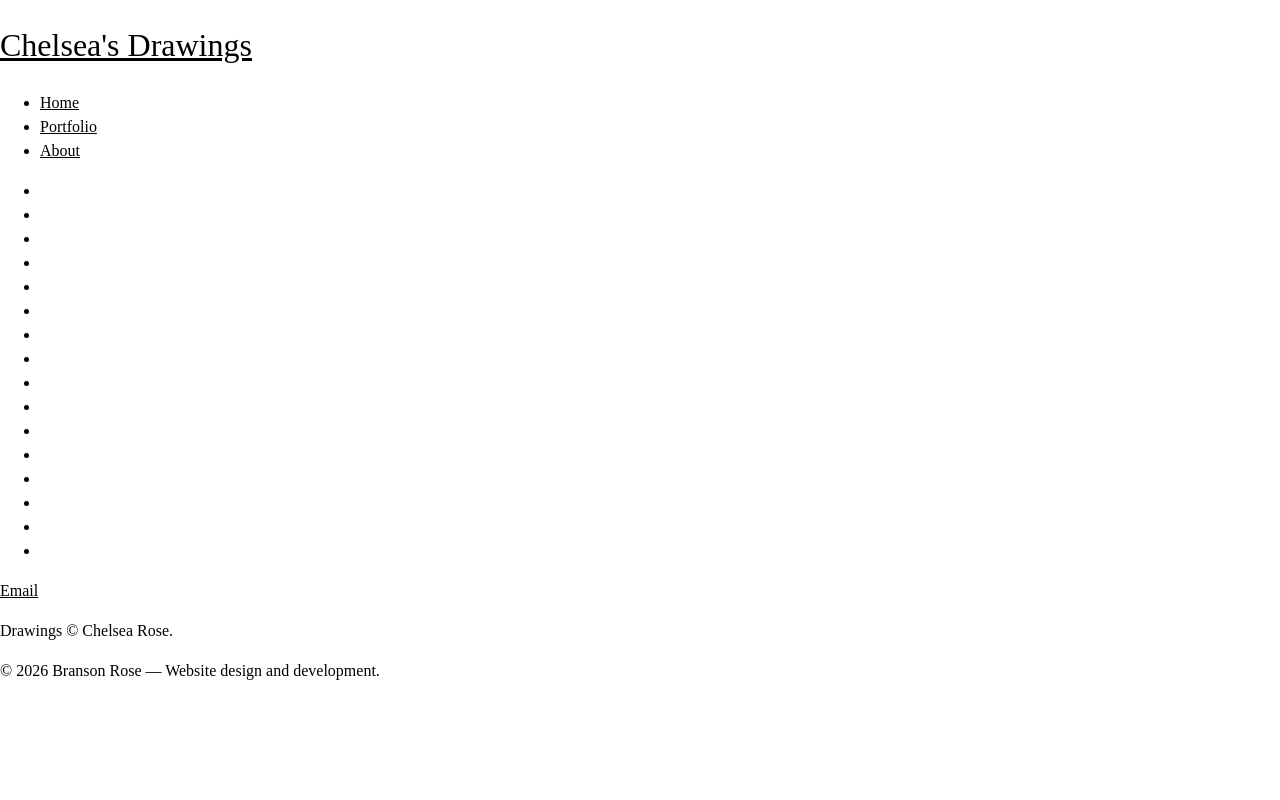
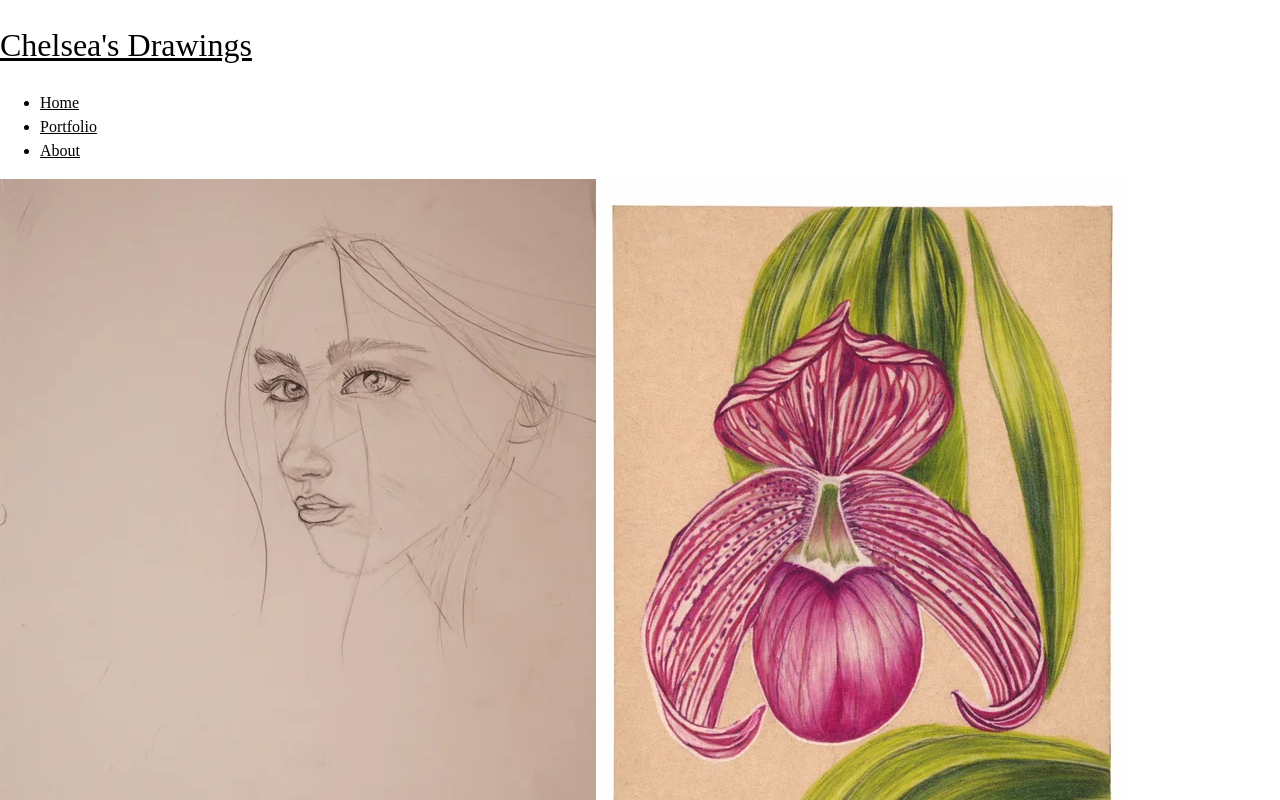
Before and after one commit to BRoseFE/chelsea-portfolio, a React (Create React App) app: page /portfolio in a window 1280 px wide. Shown: the top 800 px of the page. Built offline with nearby package versions, Linux system fonts and the light colour scheme.

Commit message:
finished adding artwork to artworks.js data module changed components to reflect changes in refactor

```diff
--- a/src/data/artworks.js
+++ b/src/data/artworks.js
@@ -58,68 +58,120 @@ export const artworks = [
         year: 2025,
         description: "Blue eye drawn with abstract styling lines",
         slug: "eye-into-the-soul",
+        featuredRank: 1,
     },
 
     {
         title: "From Coal to Crimson",
-        year: undefined,
+        year: 2023,
         description: "Drawing of cracked stone heart turning back into flesh",
         slug: "from-coal-to-crimson",
     },
 
     {
         title: "Heart Under Siege",
-        year: undefined,
+        year: 2023,
         description: "Line drawing art of woman grasping heart",
         slug: "heart-under-siege",
     },
 
     {
         title: "Held Gaze",
-        year: undefined,
+        year: 2024,
         description: "Drawing of confident young woman staring",
         slug: "held-gaze",
     },
 
     {
         title: "January",
-        year: undefined,
+        year: 2023,
         description: "Pink Magnolia drawing",
         slug: "january",
     },
 
     {
         title: "Jeffrey Paul-Raymond Brooks",
-        year: undefined,
+        year: 2024,
         description: "Drawing collage of flowers, bee and humming bird",
         slug: "jeffrey-paul-raymond-brooks",
     },
 
     {
         title: "Kieran Sky Stewart",
-        year: undefined,
+        year: 2021,
         description: "Red rose drawing",
         slug: "kieran-sky-stewart"
     },
 
     {
         title: "Lily",
-        year: undefined,
+        year: 2021,
         description: "White lily drawing",
         slug: "lily",
     },
 
     {
         title: "March",
-        year: undefined,
+        year: 2024,
         description: "White Rose drawing",
-        slug: "rose",
+        slug: "march",
     },
 
     {
         title: "Michael",
-        year: undefined,
-        description: "/artwork/thumbnail/michael.webp",
+        year: 2025,
+        description: "Drawing of archangel Michael",
         slug: "michael",
+        featuredRank: 2,
+    },
+
+    {
+        title: "Mirror",
+        year: 2026,
+        description: "Abstract pencil drawing of woman",
+        slug: "mirror",
+        featuredRank: 3,
+    },
+
+    {
+        title: "November 2023",
+        year: 2023,
+        description: "Coloured drawing of flower",
+        slug: "november-2023",
+    },
+
+    {
+        title: "Peace in Chaos",
+        year: 2025,
+        description: "Pencil sketch of woman with eyes closed",
+        slug: "peace-in-chaos",
+    },
+
+    {
+        title: "Peggy's Tattoo",
+        year: 2022,
+        description: "Coloured drawing of flower for tattoo idea",
+        slug: "peggys-tattoo",
+    },
+
+    {
+        title: "Pretentious",
+        year: 2025,
+        description: "Pencil sketch of an elder lady with a pretentious look on her face",
+        slug: "pretentious",
+    },
+
+    {
+        title: "The Long View",
+        year: 2024,
+        description: "Pencil sketch of an elder man with wisdom in his eyes",
+        slug: "the-long-view",
+    },
+
+    {
+        title: "Vulnerable",
+        year: 2025,
+        description: "Pencil sketch of the back of a woman with a sheet wrapped around her",
+        slug: "vulnerable",
     },
 ]
--- a/src/data/selectors/getSortedArtworks.js
+++ /dev/null
@@ -1,11 +0,0 @@
-import { artworks } from "data/artworks";
-
-export function getSortedArtworks() {
-    return [...artworks].sort((a, b) => {
-        const yearA = a.year ?? 0;
-        const yearB = b.year ?? 0;
-
-        if (yearB !== yearA) return yearB - yearA;
-        return (a.title ?? "").localeCompare(b.title ?? "");
-    });
-}
--- a/src/pages/artwork/Artwork.page.js
+++ b/src/pages/artwork/Artwork.page.js
@@ -3,10 +3,10 @@
 import styles from "./Artwork.page.module.css"
 import { useParams } from "react-router-dom";
 import { artworks } from "data/artworks";
+import { getFullPath } from "utils/imagePaths";
 
 function ArtworkPage() {
     const { slug } = useParams();
-
     const artwork = artworks.find(art => art.slug === slug)
 
     if (!artwork) {
@@ -14,11 +14,15 @@ function ArtworkPage() {
     }
 
     return(
-        <main className={styles.ArtworkPage}>
+        <main className={styles.artworkPage}>
+            <img
+                src={getFullPath(artwork.slug)}
+                alt={`${artwork.title} (${artwork.year})`}
+                className={styles.artworkPageImage}
+            />
             <h2>{artwork.title}</h2>
-            <img src={artwork.imgSrc} alt={artwork.imgAlt} />
             <p>{artwork.year}</p>
-            <p>{artwork.medium}</p>
+            <p>{artwork.description}</p>
         </main>
     );
 }
--- a/src/pages/home/components/featured-works/FeaturedWorks.js
+++ b/src/pages/home/components/featured-works/FeaturedWorks.js
@@ -1,5 +1,4 @@
 import { artworks } from "data/artworks";
-import { featuredIds } from "data/featured";
 import styles from "./FeaturedWorks.module.css"
 import ArtworkCard from "shared/components/artwork-card/ArtworkCard";
 
@@ -8,10 +7,9 @@ function FeaturedWorks() {
         return <p>No artwork added yet</p>
     }
 
-    const byId = new Map(artworks.map((art) => [art.id, art]));
-
-    const featuredWorks = featuredIds
-        .map((id) => byId.get(id))
+    const featuredWorks = artworks
+        .filter((a) => typeof a.featuredRank === "number")
+        .sort((a, b) => a.featuredRank - b.featuredRank)
         .filter(Boolean) //ignores bad/missing ids instead of crashing
         .slice(0, 6);
 
@@ -20,13 +18,11 @@ function FeaturedWorks() {
     }
 
     return (
-        <ul className={styles.FeaturedWorksGrid}>
-            {featuredWorks.map(artwork => (
-                <li key={artwork.id}>
-                    <ArtworkCard {...artwork} variant="detailed"/>
-                </li>
+        <section className={styles.featuredWorks}>
+            {featuredWorks.map((artwork) => (
+                <ArtworkCard key={artwork.slug} artwork={artwork} />
             ))}
-        </ul>
+        </section>
     );
 }
 
--- a/src/pages/portfolio/components/grid-layout-section/GridLayoutSection.js
+++ b/src/pages/portfolio/components/grid-layout-section/GridLayoutSection.js
@@ -1,23 +1,15 @@
 import styles from "./GridLayoutSection.module.css";
-import { getSortedArtworks } from "data/selectors/getSortedArtworks";
+import { artworks } from "data/artworks";
 import ArtworkCard from "shared/components/artwork-card/ArtworkCard";
 
 function GridLayoutSection() {
 
-    const sortedArtworks = getSortedArtworks();
 
     return(
         <main className={styles.gridLayout}>
-            <ul className={styles.gridLayoutList}>
-                {sortedArtworks.map(artwork => (
-                        <li key={artwork.id}>
-                            <ArtworkCard
-                                {...artwork}
-                                variant="thumbnail"
-                            />
-                        </li>
-                    ))}
-            </ul>
+            {artworks.map(artwork => (
+                <ArtworkCard key={artwork.slug} artwork={artwork} />
+            ))}
         </main>
     );
 }
--- a/src/shared/components/artwork-card/ArtworkCard.js
+++ b/src/shared/components/artwork-card/ArtworkCard.js
@@ -1,38 +1,22 @@
 import styles from "./ArtworkCard.module.css"
 import { Link } from "react-router-dom"
+import { getThumbPath } from "utils/imagePaths";
 
-function ArtworkCard({
-    title,
-    year,
-    medium,
-    imgSrc,
-    imgAlt = "Artwork",
-    slug,
-    variant = "detailed" // "detailed" will be for Featured, "thumbnail" will be for PortfolioPage grid
-}) {
-    if (!slug || !imgSrc) return null;
+function ArtworkCard({ artwork }) {
+    const { slug, title, year } = artwork;
+
+    if (!slug || !title) return null;
 
     return(
-        <article className={styles.ArtworkCard}>
-            <Link to={`/artwork/${slug}`} className={styles.ArtworkCardLink}>
-                <img src={imgSrc} alt={imgAlt} />
-
-                {variant === "detailed" && (
-                    <>
-                        {title && (
-                            <header className={styles.ArtworkCardHeader}>
-                                <h3 className={styles.ArtworkCardTitle}>{title}</h3>
-                            </header>
-                        )}
-
-                        <div className={styles.ArtworkCardMeta}>
-                            {year && <p>{year}</p>}
-                            {medium && <p>{medium}</p>}
-                        </div>
-                    </>
-                )}
-            </Link>
-        </article>
+        <Link to={`/artwork/${slug}`} className={styles.artworkCardLink}>
+            <img
+                src={getThumbPath(slug)}
+                alt={`${title} (${year})`}
+                loading="lazy"
+                decoding="async"
+                className={styles.artworkCardImage}
+            />
+        </Link>
     );
 }
 
```
Also changed, not shown: public/artwork/novemeber-2021/full.webp (deleted), public/artwork/novemeber-2021/thumb.webp (deleted).
